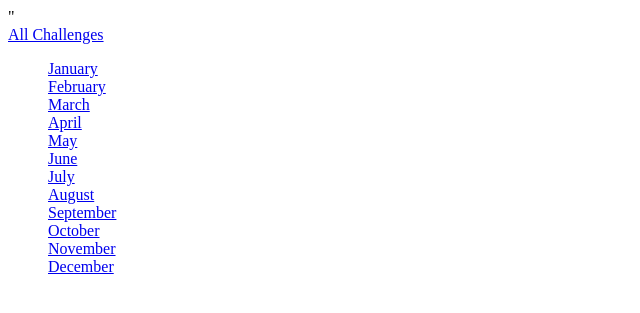
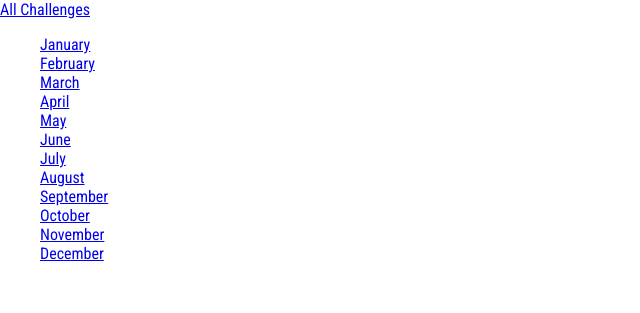
Before and after one commit to OkanHollander/django_project, a Django app: page /challenge/ in a window 1280 px wide. Shown: the top 313 px of the page, without its empty margins (0-640 px from the left). Run offline with Django 5.2, Linux system fonts and the light colour scheme.

Commit message:
added global css

```diff
--- a/monthly_challenges/challenges/templates/challenges/index.html
+++ b/monthly_challenges/challenges/templates/challenges/index.html
@@ -2,7 +2,7 @@
 {% load static %}
 
 {% block css_files %}
-<link rel="stylesheet" href="{% static "challenges/challenges.css" %}">"
+<link rel="stylesheet" href="{% static "challenges/challenges.css" %}">
 {% endblock css_files %}
 
 {% block page_title %}
--- a/monthly_challenges/monthly_challenges/settings.py
+++ b/monthly_challenges/monthly_challenges/settings.py
@@ -120,6 +120,10 @@ USE_TZ = True
 
 STATIC_URL = "static/"
 
+STATICFILES_DIRS = [
+    BASE_DIR / "static",
+]
+
 # Default primary key field type
 # https://docs.djangoproject.com/en/5.0/ref/settings/#default-auto-field
 
--- /dev/null
+++ b/monthly_challenges/static/styles.css
@@ -0,0 +1,9 @@
+@import url('https://fonts.googleapis.com/css2?family=Roboto+Condensed:wght@400;700&display=swap');
+
+html {
+    font-family: 'Roboto Condensed', sans-serif;
+}
+
+body {
+    margin: 0;
+}
--- a/monthly_challenges/templates/base.html
+++ b/monthly_challenges/templates/base.html
@@ -1,9 +1,12 @@
+{% load static %}
+
 <!DOCTYPE html>
 <html lang="en">
   <head>
     <meta charset="UTF-8" />
     <meta name="viewport" content="width=device-width, initial-scale=1.0" />
     <title>{% block page_title %}{% endblock page_title %}</title>
+    <link rel="stylesheet" type="text/css" href="{% static "styles.css" %}">
     {% block css_files %}{% endblock css_files %}
   </head>
   <body>
```
